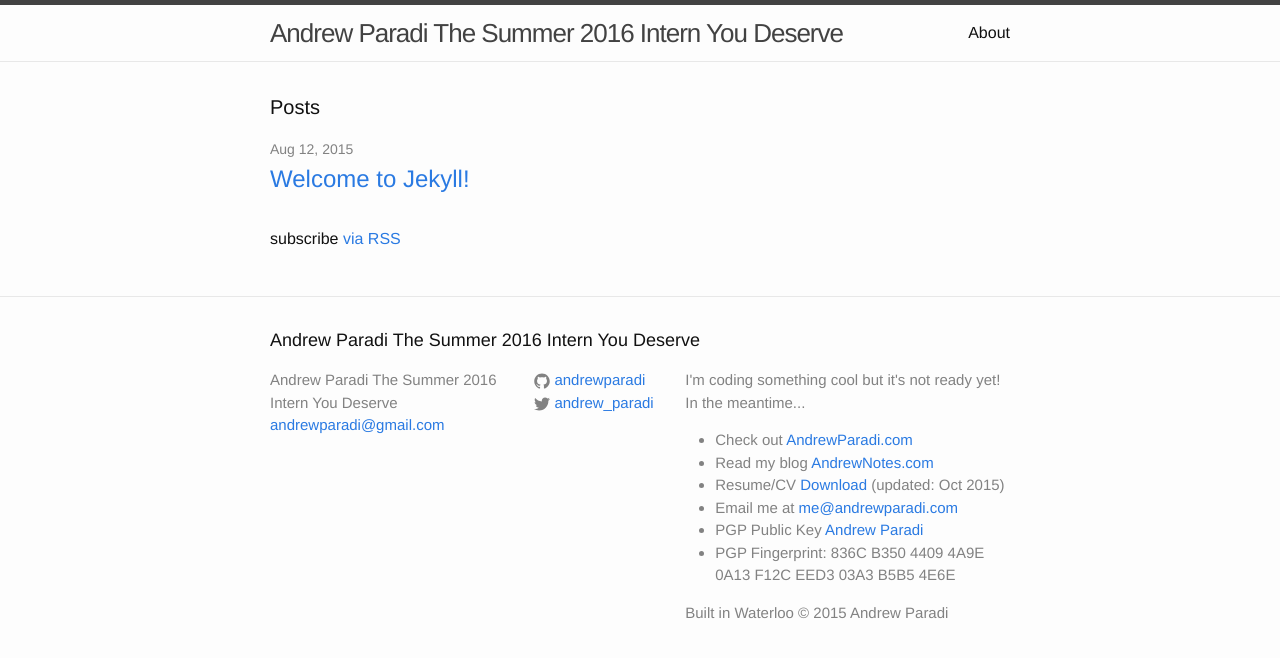
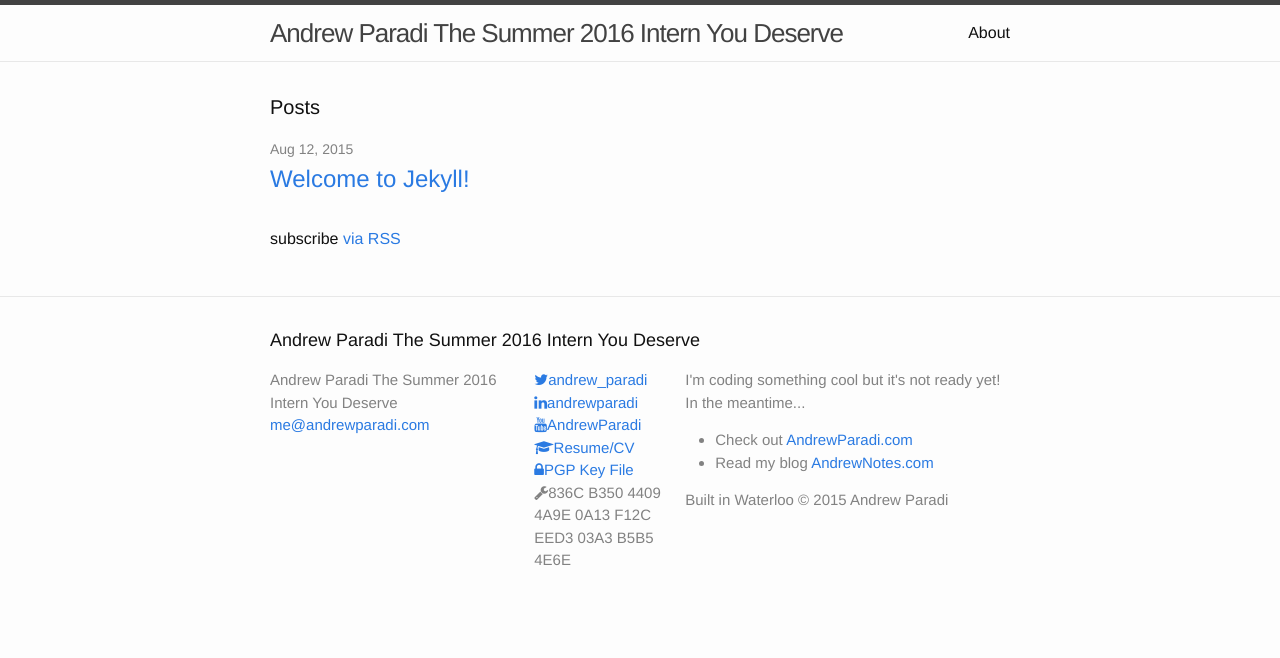
Before and after one commit to TorontoMonkey/andrewparadi.github.io, a Jekyll site: the page built from index.html, in a window 1280 px wide. Shown: the top 658 px of the page. Built offline with Jekyll 4.4.1, drawn with Linux system fonts in a browser that asks for light colours; nearby versions of some CDN libraries.

Commit message:
FontAwesome 4.4 integration, revamp social section in footer

```diff
--- a/_config.yml
+++ b/_config.yml
@@ -1,12 +1,22 @@
 # Site settings
 title: Andrew Paradi The Summer 2016 Intern You Deserve
-email: andrewparadi@gmail.com
+email: me@andrewparadi.com
 description: > # this means to ignore newlines until "baseurl:"
   Andrew's new Jekyll Blog
 baseurl: "" # the subpath of your site, e.g. /blog/
 url: "http://andrewparadi.github.io" # the base hostname & protocol for your site
+#Social
 twitter_username: andrew_paradi
 github_username:  andrewparadi
+linkedin_username: andrewparadi
+youtube_username: AndrewParadi
+phone: 19055108904
+phonef: +1 (905) 510-8904
+loc_city: Waterloo
+loc_country: Canada
+resume_file: AndrewParadiResume.pdf
+pgp_key_file: AndrewParadiPGP.asc
+pgp_fingerprint: 836C B350 4409 4A9E 0A13 F12C EED3 03A3 B5B5 4E6E
 
 # Build settings
 markdown: kramdown
--- a/_includes/footer.html
+++ b/_includes/footer.html
@@ -14,32 +14,56 @@
 
       <div class="footer-col  footer-col-2">
         <ul class="social-media-list">
-          {% if site.github_username %}
+          {% if site.twitter_username %}
           <li>
-            <a href="https://github.com/{{ site.github_username }}">
-              <span class="icon  icon--github">
+            <a href="https://twitter.com/{{ site.twitter_username }}">
+<!--               <span class="icon  icon--twitter">
                 <svg viewBox="0 0 16 16">
-                  <path fill="#828282" d="M7.999,0.431c-4.285,0-7.76,3.474-7.76,7.761 c0,3.428,2.223,6.337,5.307,7.363c0.388,0.071,0.53-0.168,0.53-0.374c0-0.184-0.007-0.672-0.01-1.32 c-2.159,0.469-2.614-1.04-2.614-1.04c-0.353-0.896-0.862-1.135-0.862-1.135c-0.705-0.481,0.053-0.472,0.053-0.472 c0.779,0.055,1.189,0.8,1.189,0.8c0.692,1.186,1.816,0.843,2.258,0.645c0.071-0.502,0.271-0.843,0.493-1.037 C4.86,11.425,3.049,10.76,3.049,7.786c0-0.847,0.302-1.54,0.799-2.082C3.768,5.507,3.501,4.718,3.924,3.65 c0,0,0.652-0.209,2.134,0.796C6.677,4.273,7.34,4.187,8,4.184c0.659,0.003,1.323,0.089,1.943,0.261 c1.482-1.004,2.132-0.796,2.132-0.796c0.423,1.068,0.157,1.857,0.077,2.054c0.497,0.542,0.798,1.235,0.798,2.082 c0,2.981-1.814,3.637-3.543,3.829c0.279,0.24,0.527,0.713,0.527,1.437c0,1.037-0.01,1.874-0.01,2.129 c0,0.208,0.14,0.449,0.534,0.373c3.081-1.028,5.302-3.935,5.302-7.362C15.76,3.906,12.285,0.431,7.999,0.431z"/>
+                  <path fill="#828282" d="M15.969,3.058c-0.586,0.26-1.217,0.436-1.878,0.515c0.675-0.405,1.194-1.045,1.438-1.809
+                  c-0.632,0.375-1.332,0.647-2.076,0.793c-0.596-0.636-1.446-1.033-2.387-1.033c-1.806,0-3.27,1.464-3.27,3.27 c0,0.256,0.029,0.506,0.085,0.745C5.163,5.404,2.753,4.102,1.14,2.124C0.859,2.607,0.698,3.168,0.698,3.767 c0,1.134,0.577,2.135,1.455,2.722C1.616,6.472,1.112,6.325,0.671,6.08c0,0.014,0,0.027,0,0.041c0,1.584,1.127,2.906,2.623,3.206 C3.02,9.402,2.731,9.442,2.433,9.442c-0.211,0-0.416-0.021-0.615-0.059c0.416,1.299,1.624,2.245,3.055,2.271 c-1.119,0.877-2.529,1.4-4.061,1.4c-0.264,0-0.524-0.015-0.78-0.046c1.447,0.928,3.166,1.469,5.013,1.469 c6.015,0,9.304-4.983,9.304-9.304c0-0.142-0.003-0.283-0.009-0.423C14.976,4.29,15.531,3.714,15.969,3.058z"/>
                 </svg>
-              </span>
+              </span> -->
 
-              <span class="username">{{ site.github_username }}</span>
+              <i class="fa fa-twitter"></i><span class="username">{{ site.twitter_username }}</span>
             </a>
           </li>
           {% endif %}
 
-          {% if site.twitter_username %}
+          {% if site.linkedin_username %}
           <li>
-            <a href="https://twitter.com/{{ site.twitter_username }}">
-              <span class="icon  icon--twitter">
-                <svg viewBox="0 0 16 16">
-                  <path fill="#828282" d="M15.969,3.058c-0.586,0.26-1.217,0.436-1.878,0.515c0.675-0.405,1.194-1.045,1.438-1.809
-                  c-0.632,0.375-1.332,0.647-2.076,0.793c-0.596-0.636-1.446-1.033-2.387-1.033c-1.806,0-3.27,1.464-3.27,3.27 c0,0.256,0.029,0.506,0.085,0.745C5.163,5.404,2.753,4.102,1.14,2.124C0.859,2.607,0.698,3.168,0.698,3.767 c0,1.134,0.577,2.135,1.455,2.722C1.616,6.472,1.112,6.325,0.671,6.08c0,0.014,0,0.027,0,0.041c0,1.584,1.127,2.906,2.623,3.206 C3.02,9.402,2.731,9.442,2.433,9.442c-0.211,0-0.416-0.021-0.615-0.059c0.416,1.299,1.624,2.245,3.055,2.271 c-1.119,0.877-2.529,1.4-4.061,1.4c-0.264,0-0.524-0.015-0.78-0.046c1.447,0.928,3.166,1.469,5.013,1.469 c6.015,0,9.304-4.983,9.304-9.304c0-0.142-0.003-0.283-0.009-0.423C14.976,4.29,15.531,3.714,15.969,3.058z"/>
-                </svg>
-              </span>
+            <a href="https://linkedin.com/in/{{ site.linkedin_username }}">
+              <i class="fa fa-linkedin"></i><span class="username">{{ site.linkedin_username }}</span>
+            </a>
+          </li>
+          {% endif %}
 
-              <span class="username">{{ site.twitter_username }}</span>
+          {% if site.youtube_username %}
+          <li>
+            <a href="https://youtube.com/c/{{ site.youtube_username }}">
+              <i class="fa fa-youtube"></i><span class="username">{{ site.youtube_username }}</span>
             </a>
+          </li>
+          {% endif %}
+
+          {% if site.resume_file %}
+          <li>
+            <a href="/files/{{ site.resume_file }}">
+              <i class="fa fa-graduation-cap"></i><span class="username">Resume/CV</span>
+            </a>
+          </li>
+          {% endif %}
+
+          {% if site.pgp_key_file %}
+          <li>
+            <a href="/files/{{ site.pgp_key_file }}">
+              <i class="fa fa-lock"></i><span class="username">PGP Key File</span>
+            </a>
+          </li>
+          {% endif %}
+
+          {% if site.pgp_fingerprint %}
+          <li>
+              <i class="fa fa-wrench"></i><span class="username">{{ site.pgp_fingerprint }}</span>
           </li>
           {% endif %}
         </ul>
@@ -50,12 +74,8 @@
         <ul>
           <li>Check out <a href="http://andrewparadi.com/">AndrewParadi.com</a></li>
           <li>Read my blog <a href="http://andrewparadi.com/blog/">AndrewNotes.com</a></li>
-          <li>Resume/CV <a href="/files/AndrewParadiResume.pdf" target="_blank">Download</a> (updated: Oct 2015)</li>
-          <li>Email me at <a href="mailto:me@andrewparadi.com">me@andrewparadi.com</a></li>
-          <li>PGP Public Key <a href="/files/AndrewParadiPGP.asc" target="_blank">Andrew Paradi</a></li>
-          <li>PGP Fingerprint: 836C B350 4409 4A9E 0A13  F12C EED3 03A3 B5B5 4E6E</li>
         </ul>
-        <p>Built in Waterloo &copy; 2015 Andrew Paradi</p>
+        <p>Built in {{ site.loc_city }} &copy; 2015 Andrew Paradi</p>
       </div>
     </div>
 
--- a/_includes/head.html
+++ b/_includes/head.html
@@ -9,4 +9,6 @@
   <link rel="stylesheet" href="{{ "/css/main.css" | prepend: site.baseurl }}">
   <link rel="canonical" href="{{ page.url | replace:'index.html','' | prepend: site.baseurl | prepend: site.url }}">
   <link rel="alternate" type="application/rss+xml" title="{{ site.title }}" href="{{ "/feed.xml" | prepend: site.baseurl | prepend: site.url }}" />
+
+  <link rel="stylesheet" href="https://maxcdn.bootstrapcdn.com/font-awesome/4.4.0/css/font-awesome.min.css">
 </head>
```
